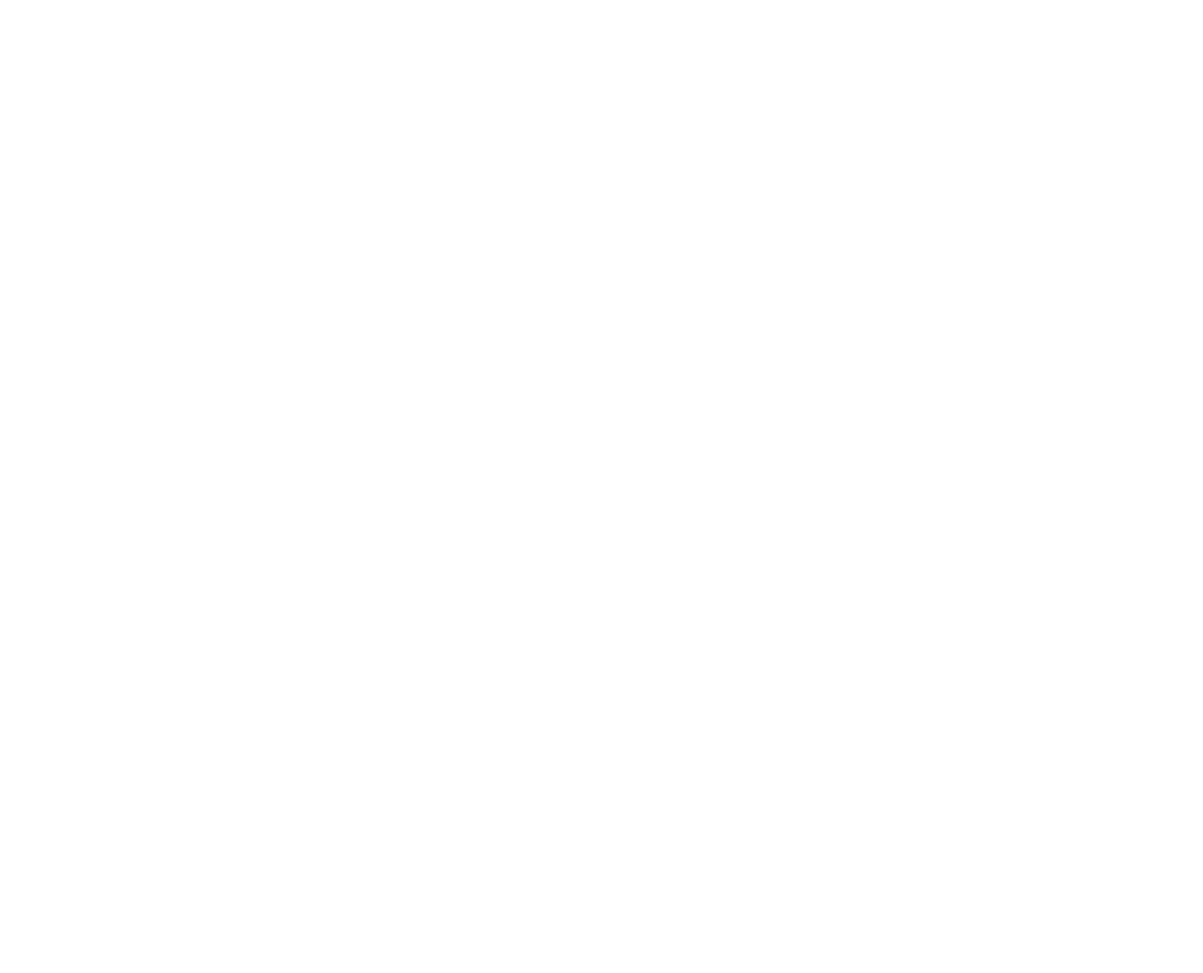
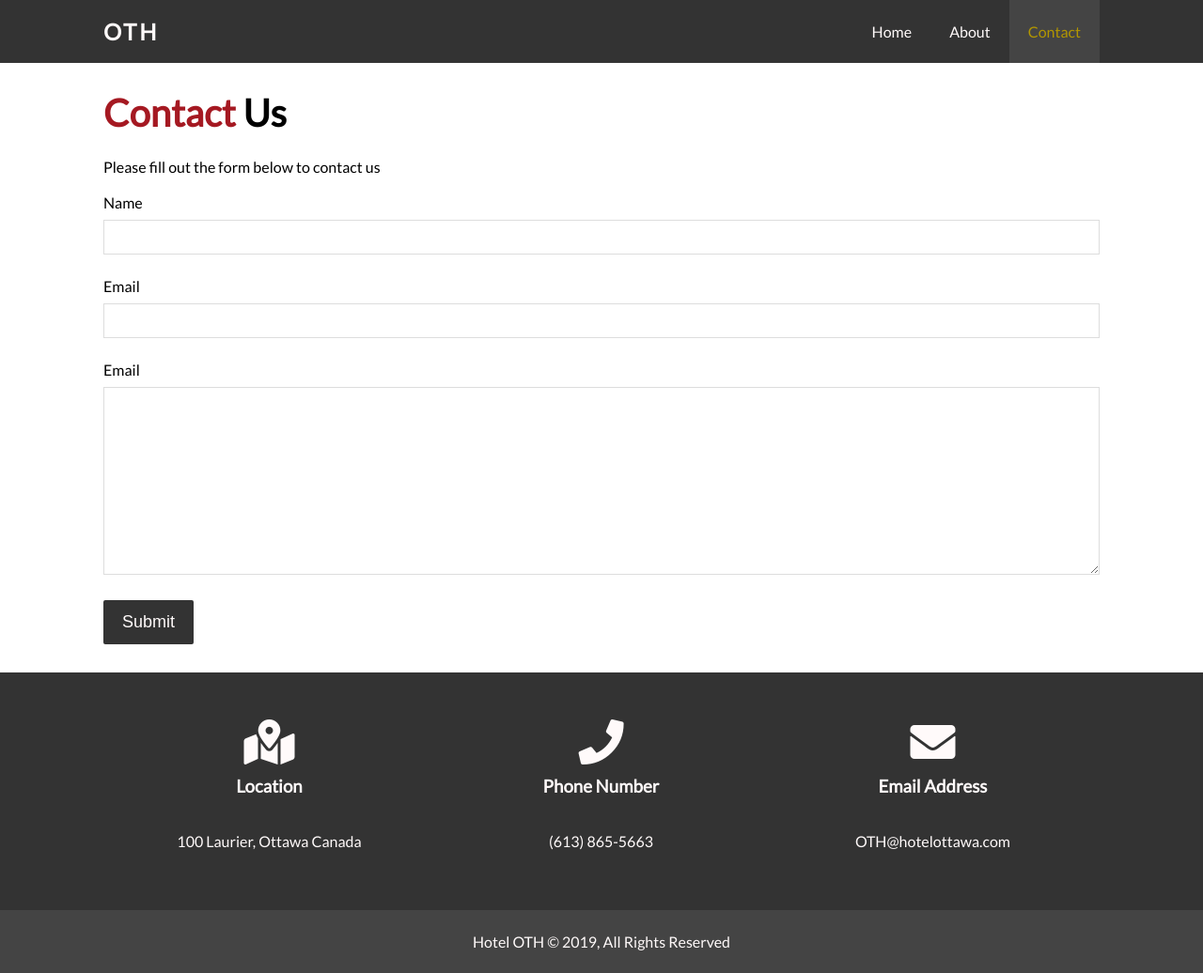
Before and after one commit to sdiaz-webdev/hotel-webpage, a plain HTML site: page website/contact.html in a window 1280 px wide. Shown: the whole page at 94% size. Before the commit the page ends 800 px from the top, so only its background shows below. Drawn offline with Linux system fonts and the light colour scheme.

Commit message:
Finish contact page

```diff
--- a/website/contact.html
+++ b/website/contact.html
@@ -0,0 +1,84 @@
+<!DOCTYPE html>
+<html lang="en">
+<head>
+  <meta charset="UTF-8">
+  <meta name="viewport" content="width=device-width, initial-scale=1.0">
+  <meta http-equiv="X-UA-Compatible" content="ie=edge">
+  <meta name="description" content="Welcome to the best hotel in Ottawa Ontario">
+  <meta name="keywords" content="hotel, ottawa hotel, ottawa, stay in ottawa">
+  <link rel="stylesheet" href="https://use.fontawesome.com/releases/v5.7.2/css/all.css" integrity="sha384-fnmOCqbTlWIlj8LyTjo7mOUStjsKC4pOpQbqyi7RrhN7udi9RwhKkMHpvLbHG9Sr" crossorigin="anonymous">
+  <link rel="stylesheet" href="css/style1.css">
+  <link href="https://fonts.googleapis.com/css?family=Lato" rel="stylesheet">
+  <title>Hotel OTH | Contact</title>
+</head>
+<body>
+  <header>
+    <nav id="navbar"> <!-- This will contain the logo and the nav bar-->
+
+      <!-- Create a container class inside the nav bar so you can move the items inside and still have the black going across. -->
+      <div class="container">
+        <h1 class="logo"> <a href="index.html">OTH</a></h1>   <!-- a tag around so when clicked it goes to the welcome page-->
+        <ul>
+          <li><a href="index.html">Home</a></li>
+          <li><a href="about.html">About</a></li>
+          <li><a class="current" href="contact.html">Contact</a></li>
+        </ul>
+      </div>
+    </nav>
+
+  </header>
+
+  <section id="contact-form" class="py-3">
+    <div class="container">
+
+      <h1 class="lg-heading"><span class="text-primary">Contact</span> Us</h1>
+      <p>Please fill out the form below to contact us</p>
+
+      <!-- Form content -->
+      <form action="process.php"></form>
+      <div class="form-group">
+        <label for="name">Name</label>
+        <input type="text" name="name" id="name">
+      </div>
+      <div class="form-group">
+        <label for="email">Email</label>
+        <input type="email" name="email" id="email">
+      </div>
+      <div class="form-group">
+        <label for="message">Email</label>
+        <textarea name="message" id="message"></textarea>
+      </div>
+
+      <button type="submit" class="btn">Submit</button>
+
+    </div>
+  </section>
+
+  <section id="contact-info" class="bg-dark">
+    <div class="container">
+      <div class="box">
+        <!-- Font awesome.. copy the lin and then adjust size by adding the "fa-3x" (it goes 2x-5x) -->
+        <i class="fas fa-map-marked-alt fa-3x"></i>
+        <h3>Location</h3>
+        <p>100 Laurier, Ottawa Canada</p>
+      </div>
+      <div class="box">
+        <i class="fas fa-phone fa-3x"></i>
+        <h3>Phone Number</h3>
+        <p>(613) 865-5663</p>
+      </div>
+      <div class="box">
+        <i class="fas fa-envelope fa-3x"></i>
+        <h3>Email Address</h3>
+        <p>OTH@hotelottawa.com</p>
+      </div>
+    </div>
+  </section>
+
+  <footer id="main-footer">
+    <p>Hotel OTH &copy; 2019, All Rights Reserved</p>
+  </footer>
+
+
+</body>
+</html>
--- a/website/css/style1.css
+++ b/website/css/style1.css
@@ -262,6 +262,38 @@ p {
 }
 
 
+
+/* === === === === === === === === === === === Contact Page === === === === === === === === === === */
+
+#contact-form .form-group {
+  margin-bottom: 20px;
+}
+
+#contact-form h1 {
+  padding-top: 10px;
+}
+
+#contact-form label {
+  display: block;
+  margin-bottom: 5px;
+}
+
+#contact-form input,
+#contact-form textarea{
+  width: 100%;
+  padding:10px;
+  border: 1px solid #ddd;
+}
+
+#contact-form textarea {
+  height: 200px;
+}
+
+#contact-form input:focus,
+#contact-form textarea:focus{
+  outline: none;
+  border-color: #b29600;
+}
 /* === === === === === === === === === === === Footer === === === === === === === === === === */
 
 #main-footer {
```
